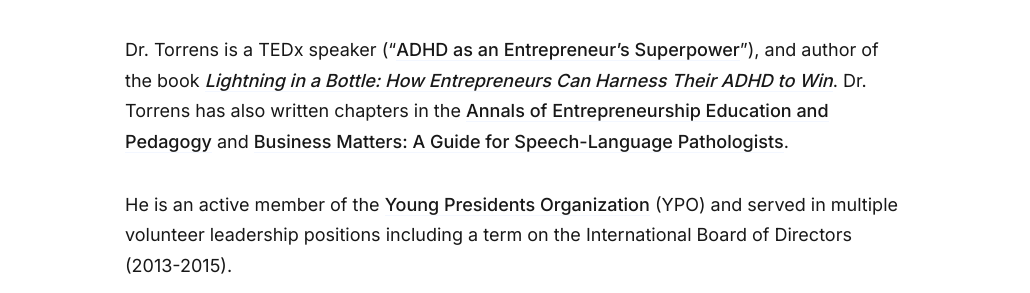
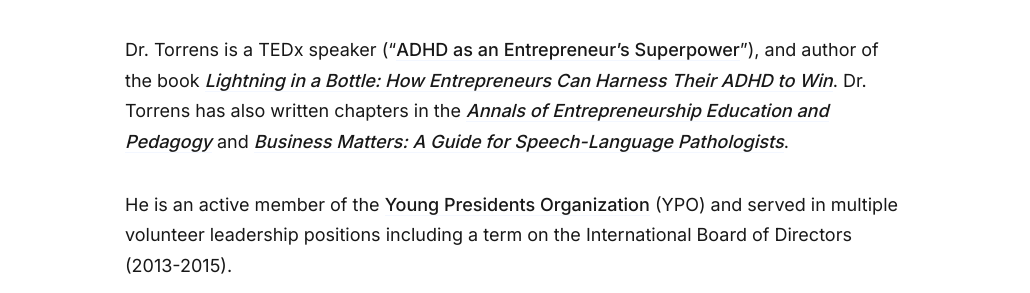
Before and after one commit to bishal784411/John-Torrens-image, a Jekyll site: the page built from _pages/about.md, in a window 1280 px wide. Shown: the part 700-993 px from the top of the page, without its empty margins (125-1155 px from the left). Built offline with Jekyll 4.4.1, drawn with Linux system fonts in a browser that asks for light colours; nearby versions of some CDN libraries; some web fonts are replaced; grey boxes are pictures that could not be loaded.

```diff
--- a/_pages/about.md
+++ b/_pages/about.md
@@ -11,7 +11,7 @@ Dr. Torrens is a faculty member of the Syracuse University Whitman School of Man
 
 He has been an early-stage investor in cannabis companies since 2017. He is a frequent guest speaker and executive education instructor in the areas of entrepreneurship, strategy, and corporate innovation.
 
-Dr. Torrens is a TEDx speaker ("[ADHD as an Entrepreneur’s Superpower](https://www.youtube.com/watch?v=XdT4DIiX7Nk&t=1s)"), and author of the book [*Lightning in a Bottle: How Entrepreneurs Can Harness Their ADHD to Win*](https://www.amazon.com/Lightning-Bottle-Entrepreneurs-Harness-Their/dp/B08SGMZZ6Y/ref=tmm_pap_swatch_0?_encoding=UTF8&dib_tag=se&dib=eyJ2IjoiMSJ9.N9_ihbq4RpjcCMspezYnAw.dwnwERJrNn5DvxA5xX-EqhMyKD4atUtTPI8zjHVoZ7k&qid=1721567840&sr=1-1). Dr. Torrens has  also written chapters in the [Annals of Entrepreneurship Education and Pedagogy](https://www.amazon.com/Annals-Entrepreneurship-Education-Pedagogy-2016/dp/178471917X/ref=tmm_pap_swatch_0?_encoding=UTF8&dib_tag=se&dib=eyJ2IjoiMSJ9.rtq9iaoh39j4J-wRtgZcjA.unAJUBm7_kQF9rvklC_TsuUlcwIYeYPFuT1uO2_T9rY&qid=1721323839&sr=8-1) and [Business Matters: A Guide for Speech-Language Pathologists](https://www.amazon.com/Business-Matters-Guide-Speech-Language-Pathologists/dp/1580411495).
+Dr. Torrens is a TEDx speaker ("[ADHD as an Entrepreneur’s Superpower](https://www.youtube.com/watch?v=XdT4DIiX7Nk&t=1s)"), and author of the book [*Lightning in a Bottle: How Entrepreneurs Can Harness Their ADHD to Win*](https://www.amazon.com/Lightning-Bottle-Entrepreneurs-Harness-Their/dp/B08SGMZZ6Y/ref=tmm_pap_swatch_0?_encoding=UTF8&dib_tag=se&dib=eyJ2IjoiMSJ9.N9_ihbq4RpjcCMspezYnAw.dwnwERJrNn5DvxA5xX-EqhMyKD4atUtTPI8zjHVoZ7k&qid=1721567840&sr=1-1). Dr. Torrens has  also written chapters in the [*Annals of Entrepreneurship Education and Pedagogy*](https://www.amazon.com/Annals-Entrepreneurship-Education-Pedagogy-2016/dp/178471917X/ref=tmm_pap_swatch_0?_encoding=UTF8&dib_tag=se&dib=eyJ2IjoiMSJ9.rtq9iaoh39j4J-wRtgZcjA.unAJUBm7_kQF9rvklC_TsuUlcwIYeYPFuT1uO2_T9rY&qid=1721323839&sr=8-1) and [*Business Matters: A Guide for Speech-Language Pathologists*](https://www.amazon.com/Business-Matters-Guide-Speech-Language-Pathologists/dp/1580411495).
 
 He is an active member of the [Young Presidents Organization](https://www.ypo.org/) (YPO) and served in multiple volunteer leadership positions including a term on the International Board of Directors (2013-2015).
 
```
